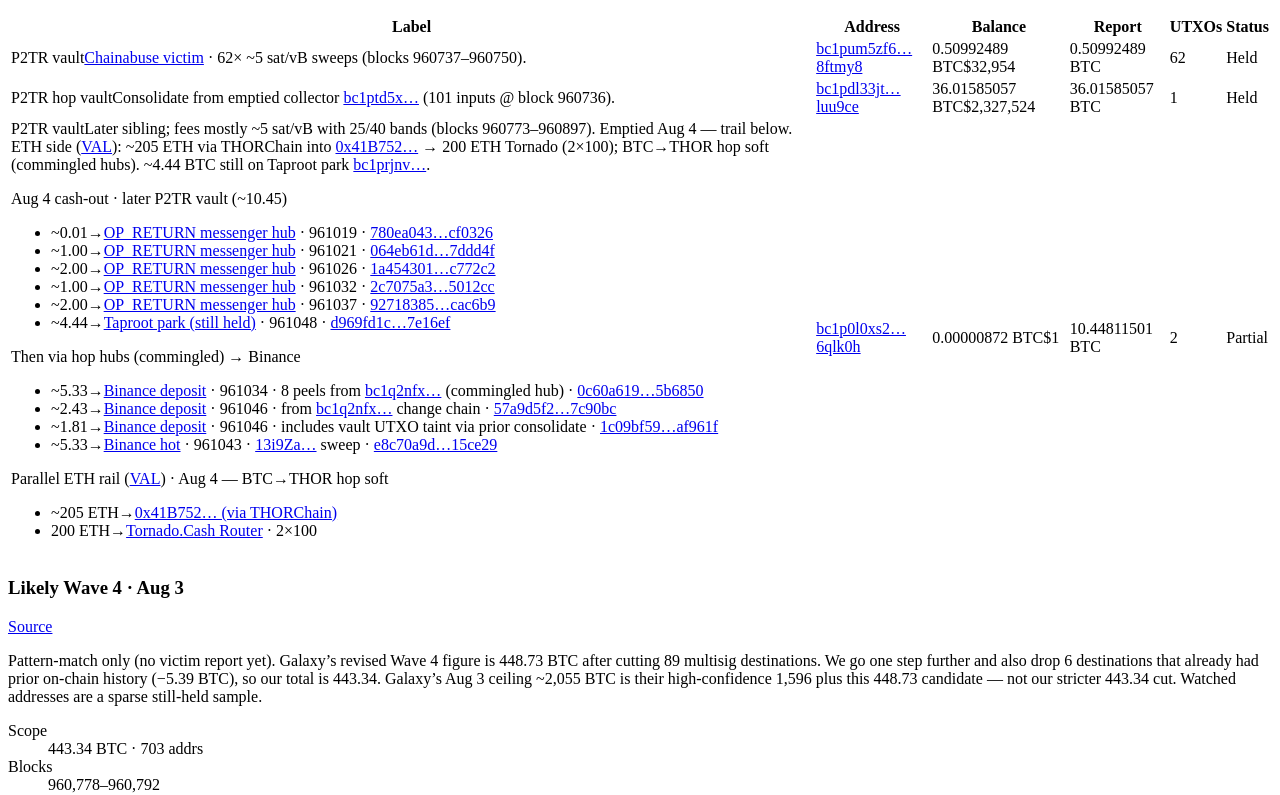
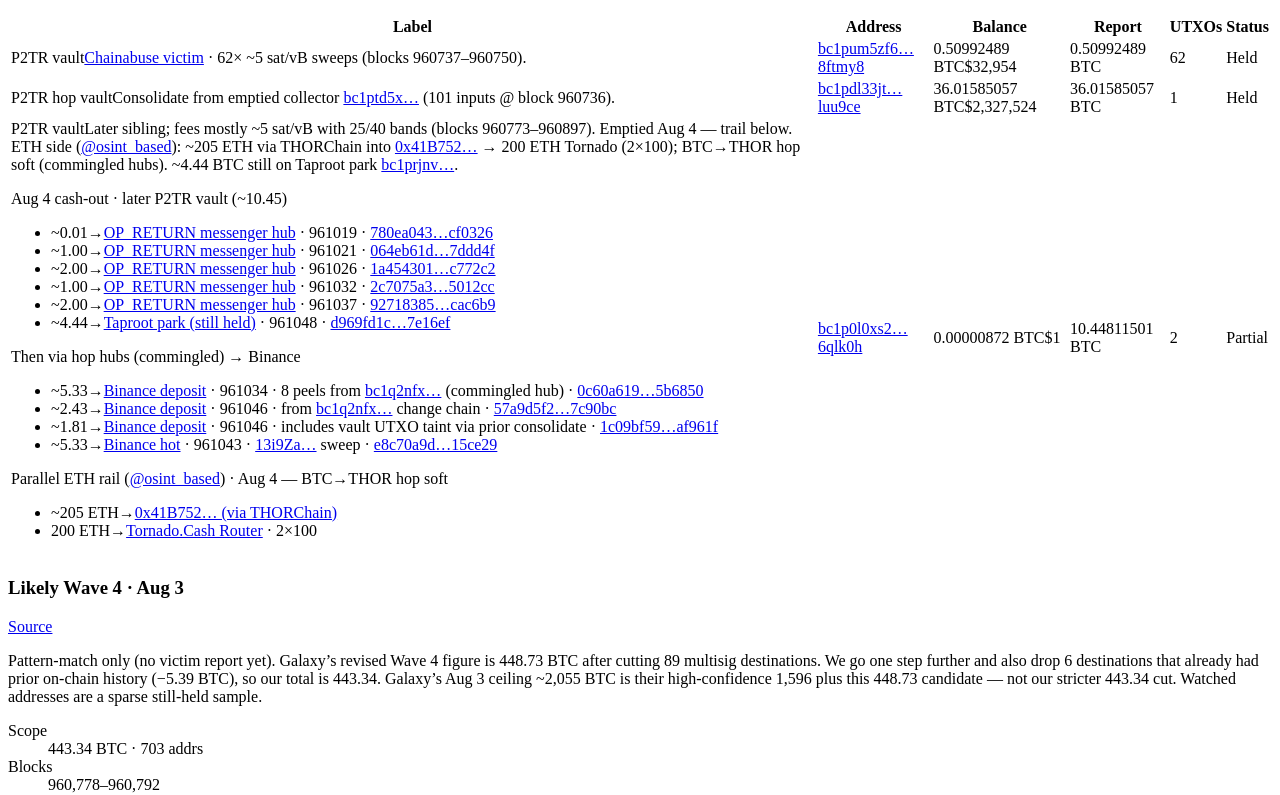
Before and after one commit to SamSamskies/coldcard-hack-tracker, a React (Vite) app: page / in a window 1280 px wide. Shown: the part 6040-6835 px from the top of the page. Built offline with nearby package versions, Linux system fonts and the light colour scheme; no server answers; the HTML template or start-up script is replaced by a standard one.

Commit message:
fix: update references to VAL with @osint_based in incident documentation and address list for consistency

```diff
--- a/src/components/AddressList.tsx
+++ b/src/components/AddressList.tsx
@@ -593,7 +593,7 @@ function P2trLaterVaultCashout() {
           target="_blank"
           rel="noreferrer"
         >
-          VAL
+          @osint_based
         </a>
         ) · Aug 4 — BTC→THOR hop soft
       </p>
--- a/src/data/incident.ts
+++ b/src/data/incident.ts
@@ -386,7 +386,7 @@ export const SOURCES = [
     url: 'https://x.com/KevinKelbie/status/2084294469126361372',
   },
   {
-    label: 'VAL · P2TR later-vault ETH rail',
+    label: '@osint_based · P2TR later-vault ETH rail',
     note: 'Aug 5: later P2TR vault cash-out — ~205 ETH via THORChain into 0x41B752… → 200 ETH Tornado Cash (2×100). Same Kelbie later vault (bc1p0l0…), not a new cluster; BTC→THOR amount/path soft through commingled hubs. ~4.44 BTC still parked on bc1prjnv….',
     url: 'https://x.com/osint_based/status/2084913457921429800',
   },
@@ -581,7 +581,7 @@ export const CORE_HOLDING_ADDRESSES: readonly HoldingAddress[] = [
     label: 'P2TR vault',
     reportBtc: P2TR_WAVE.laterVaultBtc,
     clusterId: 'p2tr-aug1',
-    note: 'Later sibling; fees mostly ~5 sat/vB with 25/40 bands (blocks 960773–960897). Emptied Aug 4 — trail below. ETH side ([VAL](https://x.com/osint_based/status/2084913457921429800)): ~205 ETH via THORChain into [0x41B752…](https://etherscan.io/address/0x41B7529a411EeA979a8d468bdEBd36b0ad703268) → 200 ETH Tornado (2×100); BTC→THOR hop soft (commingled hubs). ~4.44 BTC still on Taproot park [bc1prjnv…](address:bc1prjnvz77lhd3t6kdxt34x4yzgwu4qfdgyges8h6qhwldj60z5mcqs7pprpr).',
+    note: 'Later sibling; fees mostly ~5 sat/vB with 25/40 bands (blocks 960773–960897). Emptied Aug 4 — trail below. ETH side ([@osint_based](https://x.com/osint_based/status/2084913457921429800)): ~205 ETH via THORChain into [0x41B752…](https://etherscan.io/address/0x41B7529a411EeA979a8d468bdEBd36b0ad703268) → 200 ETH Tornado (2×100); BTC→THOR hop soft (commingled hubs). ~4.44 BTC still on Taproot park [bc1prjnv…](address:bc1prjnvz77lhd3t6kdxt34x4yzgwu4qfdgyges8h6qhwldj60z5mcqs7pprpr).',
   },
   {
     address: 'bc1q05g20l8k0tqjks9sq73mqgqx48pmw2cknju0ml',
```
